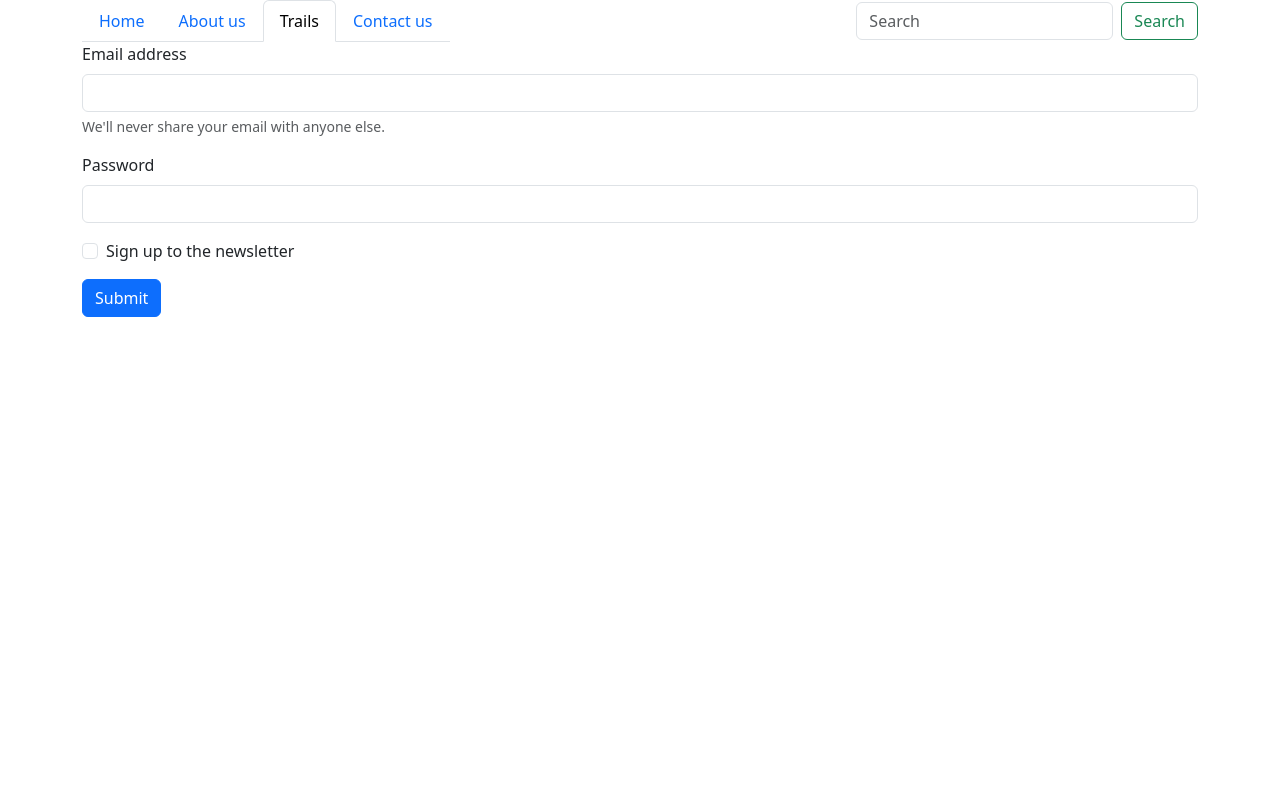
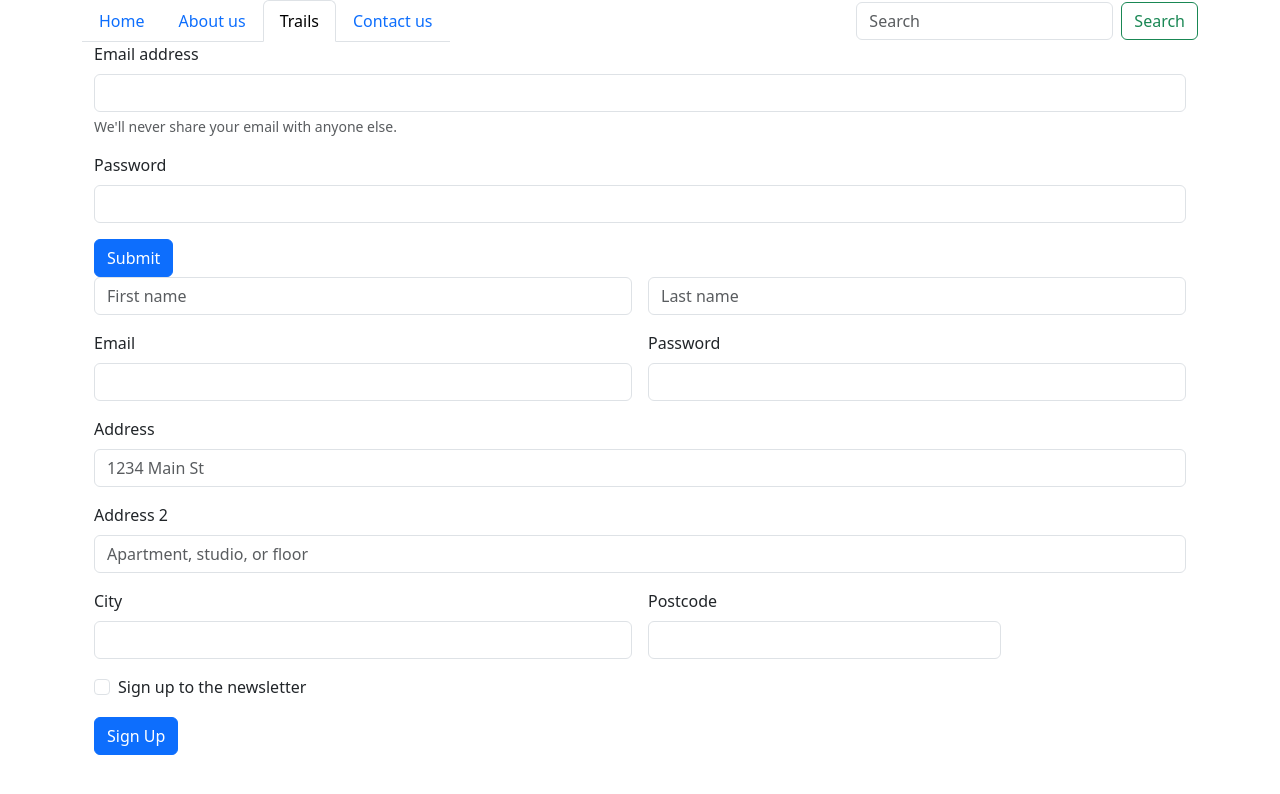
Before and after one commit to lailaalhassan/Hike-club, a React (Create React App) app in the folder my-app/: page / in a window 1280 px wide. Both pictures are taken after a click on the button "Trails". Shown: the top 794 px of the page. Built offline with nearby package versions, Linux system fonts and the light colour scheme.

Commit message:
sign up form

```diff
--- a/my-app/src/Components/Trails.js
+++ b/my-app/src/Components/Trails.js
@@ -1,21 +1,62 @@
 function Trails() {
     return (
+      <><div className="container">
         <form>
           <div className="mb-3">
             <label for="exampleInputEmail1" className="form-label">Email address</label>
-          <input type="email" className="form-control" id="exampleInputEmail1" aria-describedby="emailHelp"/>
+            <input type="email" className="form-control" id="exampleInputEmail1" aria-describedby="emailHelp" />
             <div id="emailHelp" className="form-text">We'll never share your email with anyone else.</div>
           </div>
           <div className="mb-3">
             <label for="exampleInputPassword1" className="form-label">Password</label>
-          <input type="password" className="form-control" id="exampleInputPassword1"/>
-        </div>
-        <div className="mb-3 form-check">
-          <input type="checkbox" className="form-check-input" id="exampleCheck1"/>
-          <label className="form-check-label" for="exampleCheck1">Sign up to the newsletter</label>
+            <input type="password" className="form-control" id="exampleInputPassword1" />
           </div>
           <button type="submit" className="btn btn-primary">Submit</button>
         </form>
+      </div><div className="container">
+      <form className="row g-3">
+      <div className="col-md-6">
+    <input type="text" class="form-control" placeholder="First name" aria-label="First name"/>
+  </div>
+  <div class="col-md-6">
+    <input type="text" class="form-control" placeholder="Last name" aria-label="Last name"/>
+    </div>
+  <div className="col-md-6">
+    <label for="inputEmail4" className="form-label">Email</label>
+    <input type="email" className="form-control" id="inputEmail4"/>
+  </div>
+  <div className="col-md-6">
+    <label for="inputPassword4" className="form-label">Password</label>
+    <input type="password" className="form-control" id="inputPassword4"/>
+  </div>
+  <div className="col-12">
+    <label for="inputAddress" className="form-label">Address</label>
+    <input type="text" className="form-control" id="inputAddress" placeholder="1234 Main St"/>
+  </div>
+  <div className="col-12">
+    <label for="inputAddress2" className="form-label">Address 2</label>
+    <input type="text" className="form-control" id="inputAddress2" placeholder="Apartment, studio, or floor"/>
+  </div>
+  <div className="col-md-6">
+    <label for="inputCity" className="form-label">City</label>
+    <input type="text" className="form-control" id="inputCity"/>
+  </div>
+  <div className="col-md-4">
+    <label for="inputZip" class="form-label">Postcode</label>
+    <input type="text" class="form-control" id="inputZip"/>
+  </div>
+  <div className="col-12">
+    <div className="form-check">
+      <input className="form-check-input" type="checkbox" id="gridCheck"/>
+      <label className="form-check-label" for="gridCheck">
+      Sign up to the newsletter
+      </label>
+    </div>
+  </div>
+  <div className="col-12">
+    <button type="submit" className="btn btn-primary">Sign Up</button>
+  </div>
+</form></div></>
     );
   }
   export default Trails;
```
Lines whose indentation alone changed are shown as unchanged.
